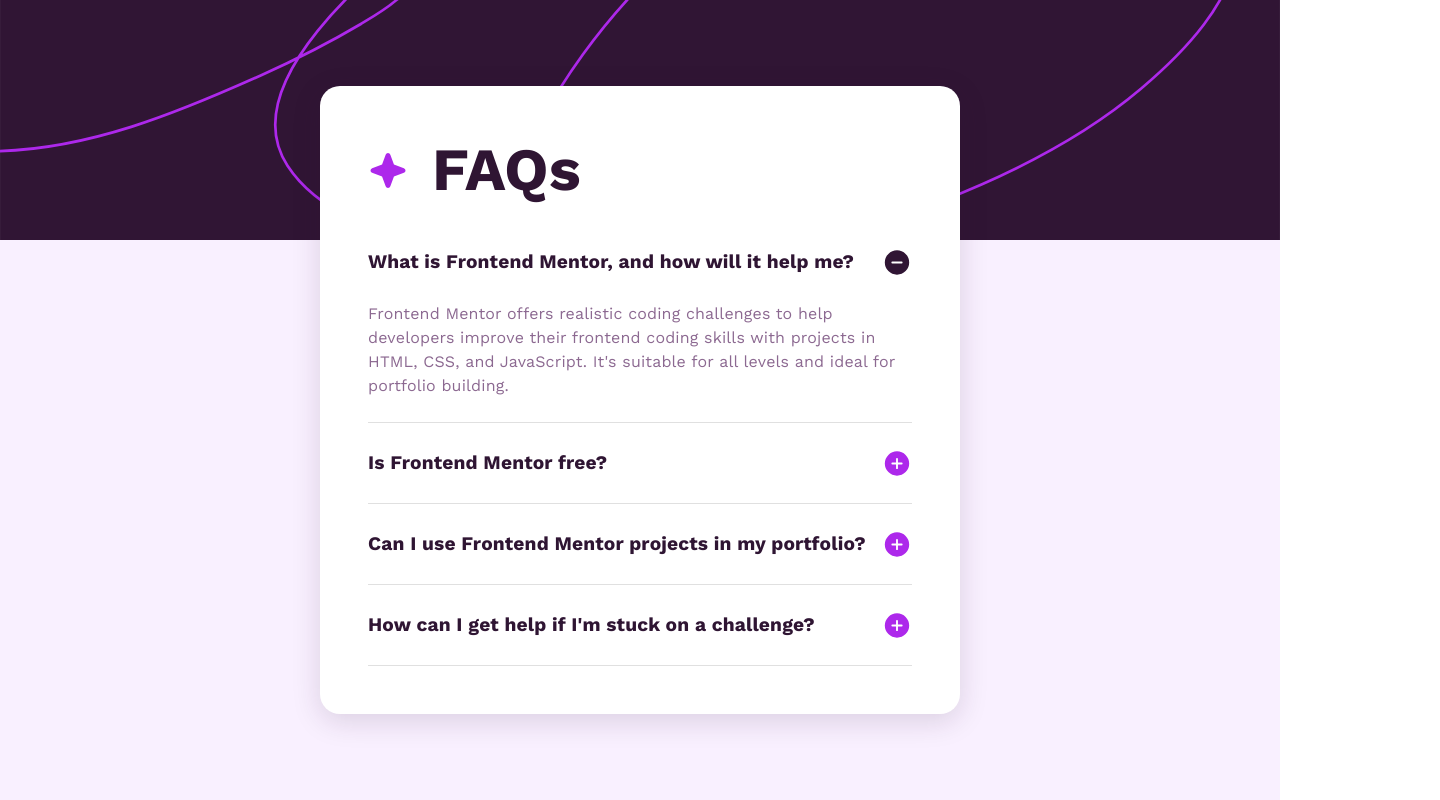
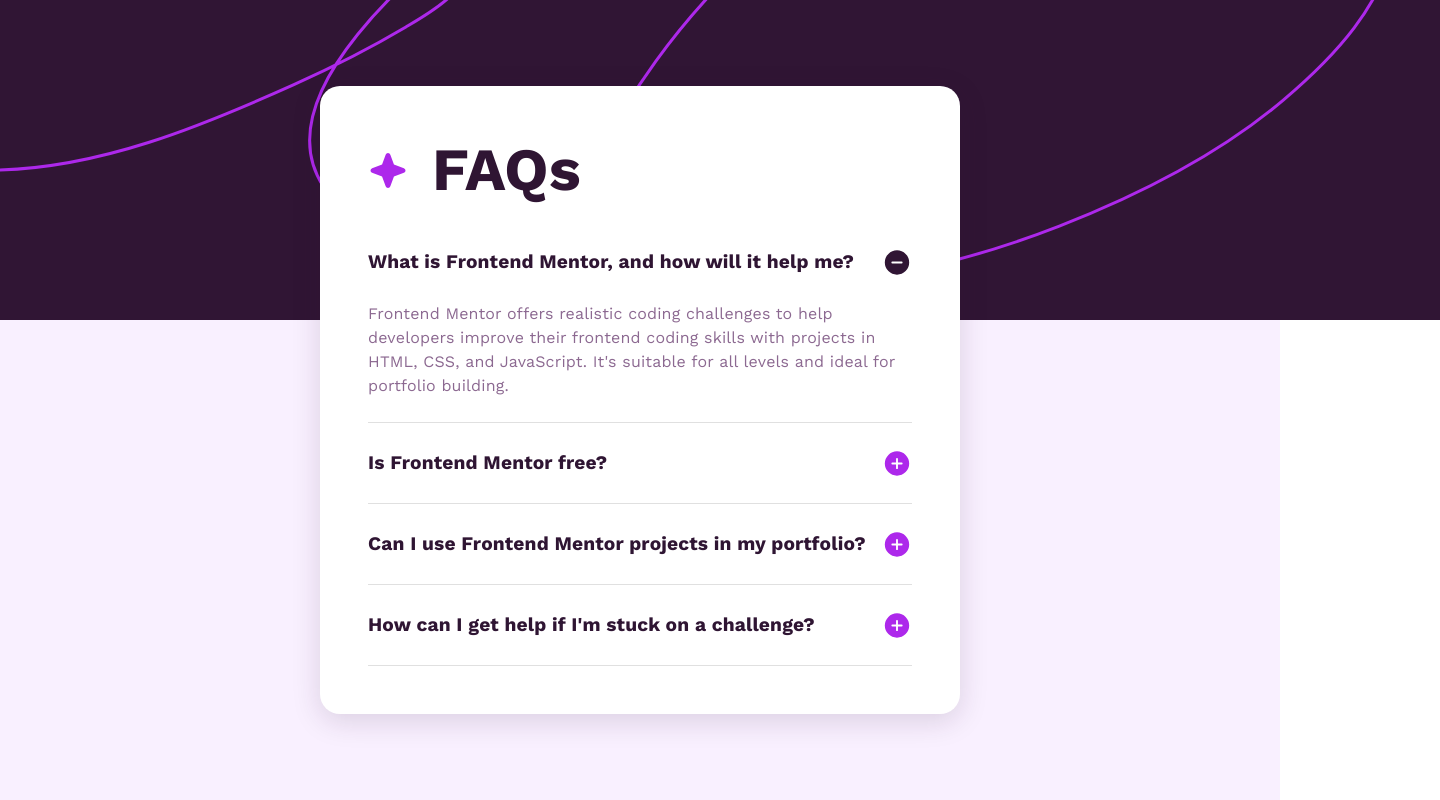
Before and after one commit to ensarokumus/fm-faq-accordion-main, a React (Vite) app: page / in a window 1280 px wide. Shown: the whole page, 1440 px wide, since content can reach past the window. Built offline with nearby package versions, Linux system fonts and the light colour scheme.

Commit message:
Refactor background image for Netlify

```diff
--- a/src/App.jsx
+++ b/src/App.jsx
@@ -39,14 +39,7 @@
           position: "relative",
         }}
       >
-        <Box
-          sx={{
-            height: "30%",
-            background: `url(${bgImageDesktop})`,
-            backgroundRepeat: "no-repeat",
-            backgroundSize: "cover",
-          }}
-        />
+        <img src={bgImageDesktop} alt="" />
         <Box
           sx={{
             position: "absolute",
```
